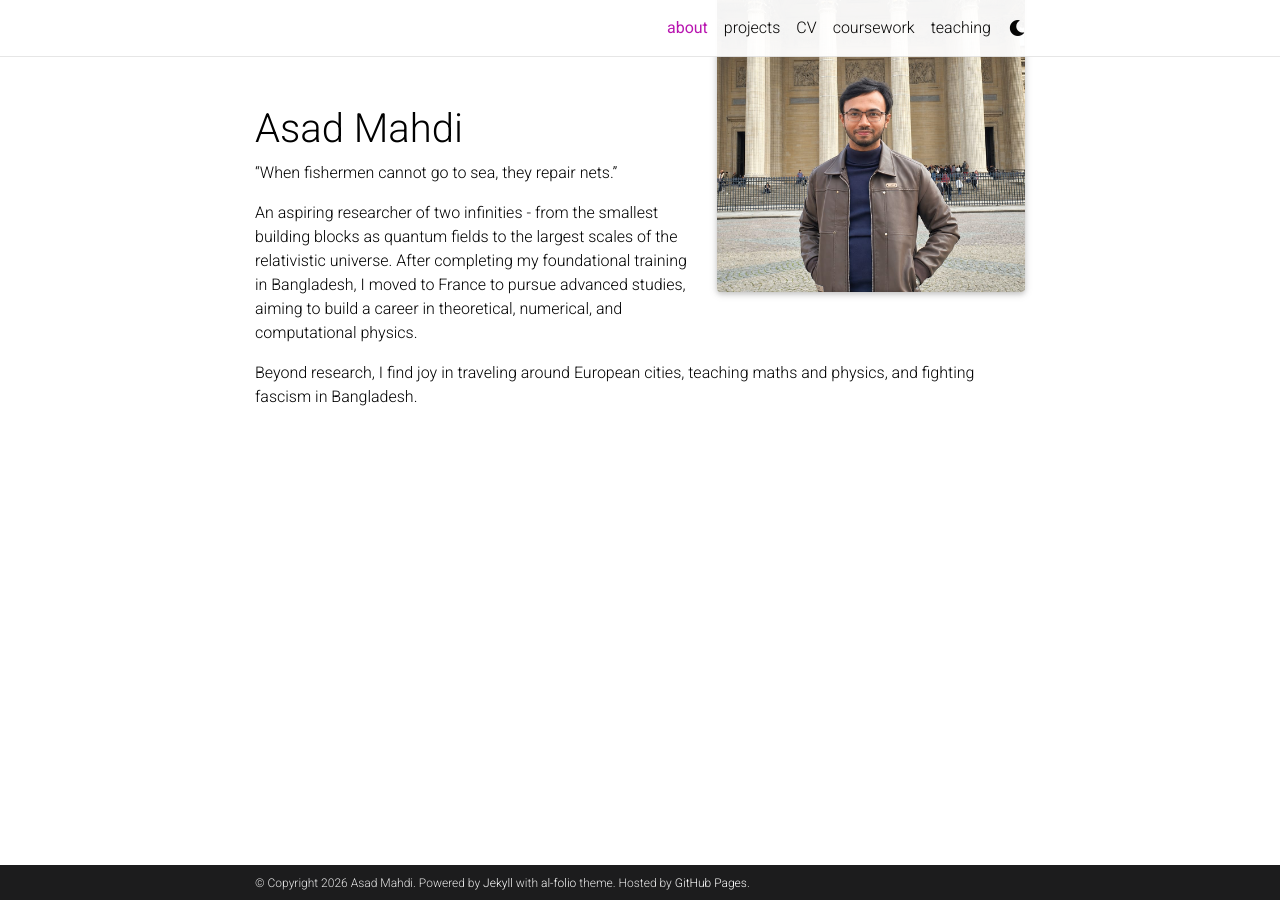
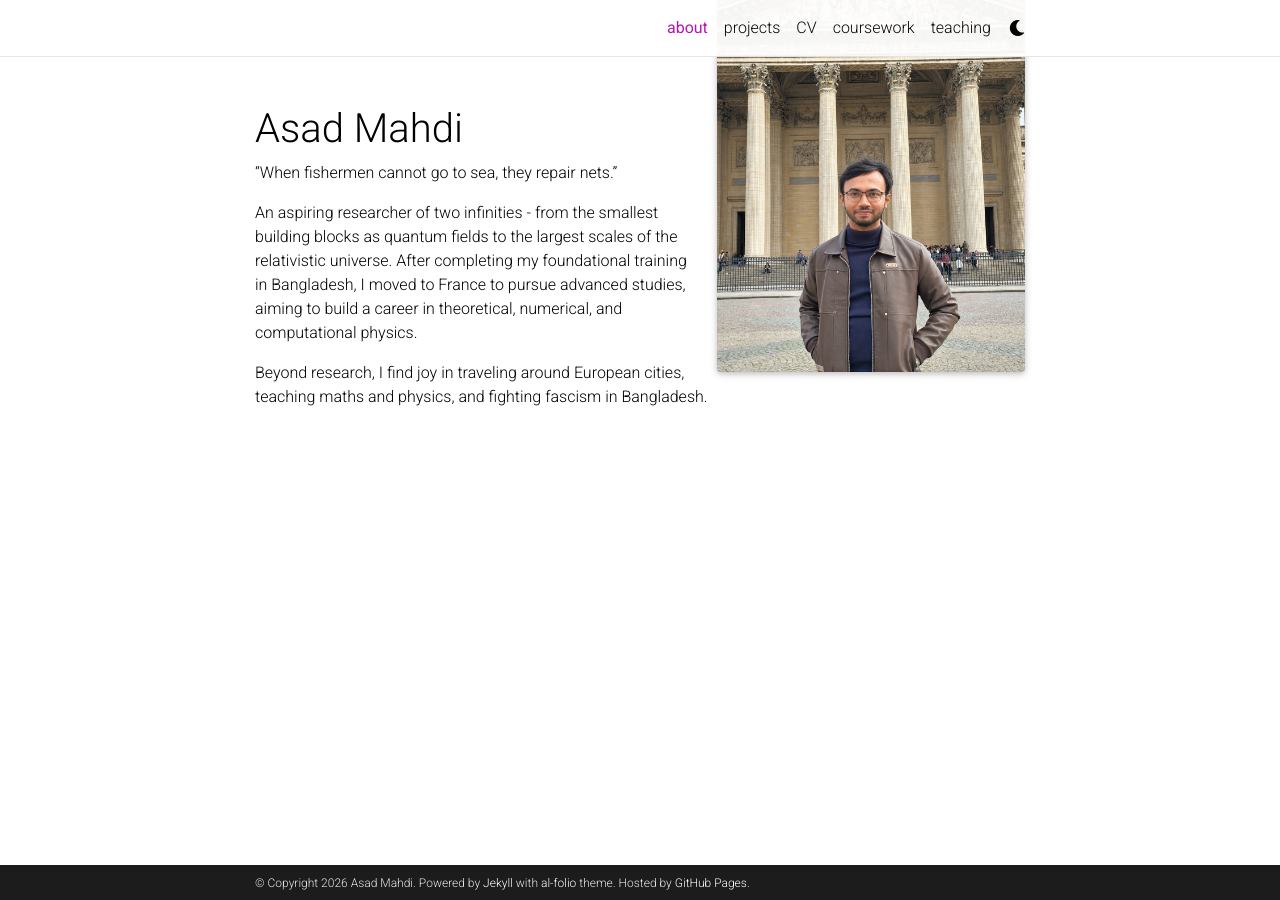
Before and after one commit to asadmahdi-phy/asadmahdi-phy.github.io, a Jekyll site: the page built from _pages/about.md, in a window 1280 px wide. Built offline with Jekyll 4.4.1, drawn with Linux system fonts in a browser that asks for light colours; full-size pictures stand in for the smaller copies a plugin makes; comment, search, counter and statistics services are not loaded; a style sheet for code colours, icons or effects is not loaded.

Commit message:
Update about.html

```diff
--- a/_layouts/about.html
+++ b/_layouts/about.html
@@ -6,8 +6,8 @@ layout: default
   /* Align the profile photograph with the name on desktop */
   @media (min-width: 576px) {
     .about-profile-aligned {
-      transform: translateY(-12rem);
-      margin-bottom: -12rem;
+      transform: translateY(-7rem);
+      margin-bottom: -8rem;
     }
   }
 </style>
```
